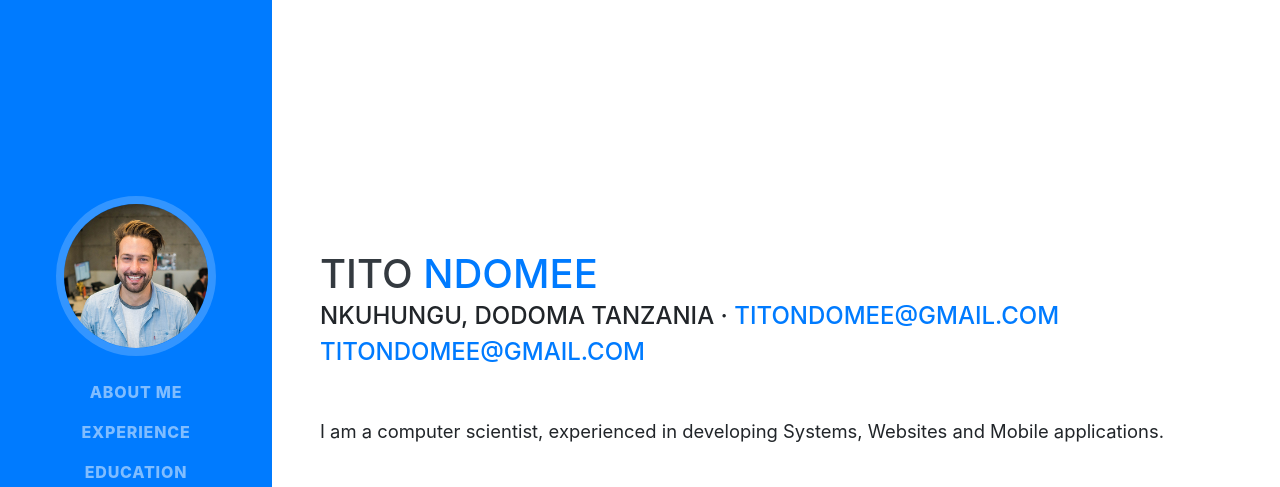
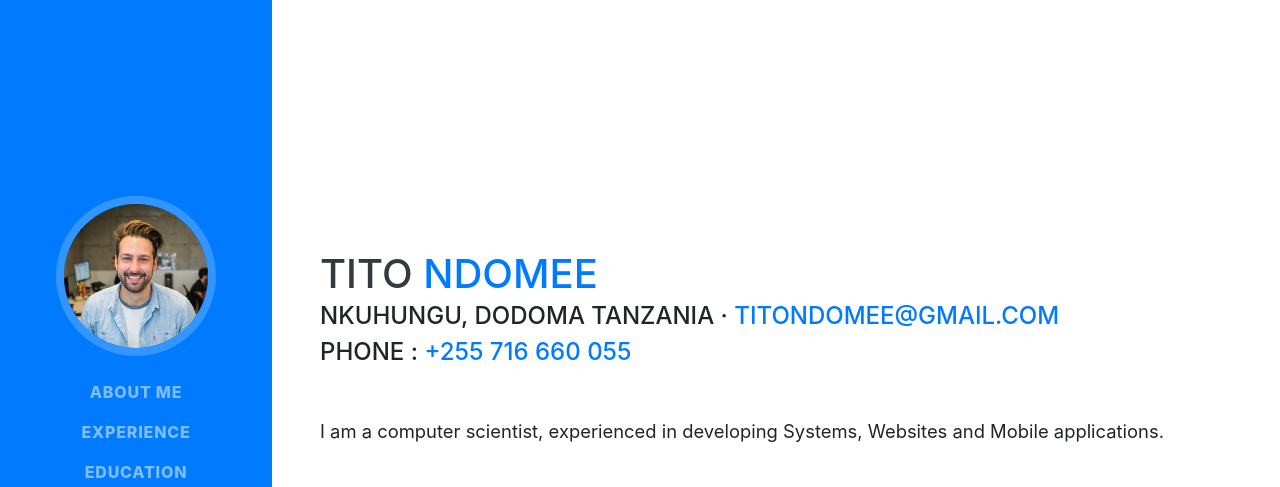
Before and after one commit to tito1990github/titondomee, a website with bundled scripts: page index.html in a window 1280 px wide. Shown: the top 487 px of the page. Built offline with nearby package versions, Linux system fonts and the light colour scheme; a web font is replaced by a local one.

Commit message:
Update index.html

```diff
--- a/index.html
+++ b/index.html
@@ -68,7 +68,7 @@
         </h1>
         <div class="subheading mb-5">Nkuhungu, Dodoma Tanzania ·
           <a href="mailto:name@email.com">titondomee@gmail.com</a><br />
-          <a href="mailto:name@email.com">titondomee@gmail.com</a>
+          Phone : <a href="mailto:name@email.com">+255 716 660 055</a>
         </div>
         <p class="lead mb-5">I am a computer scientist, experienced in developing Systems, Websites and Mobile applications.</p>
         <div class="social-icons">
```
